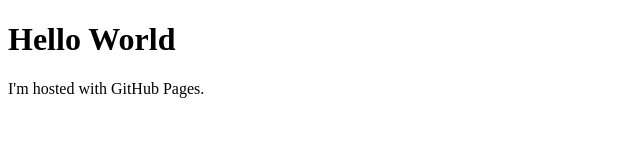
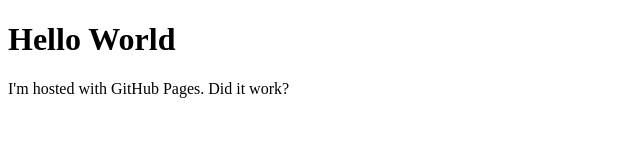
Before and after one commit to amulyajonnala/crestello1.github.io, a plain HTML site: page index.html in a window 1280 px wide. Shown: the full height of the page, 0-640 px from the left. Drawn offline with Linux system fonts and the light colour scheme.

Commit message:
second commit

```diff
--- a/index.html
+++ b/index.html
@@ -2,6 +2,6 @@
 <html>
 <body>
 <h1>Hello World</h1>
-<p>I'm hosted with GitHub Pages.</p>
+<p>I'm hosted with GitHub Pages. Did it work?</p>
 </body>
 </html>
```
